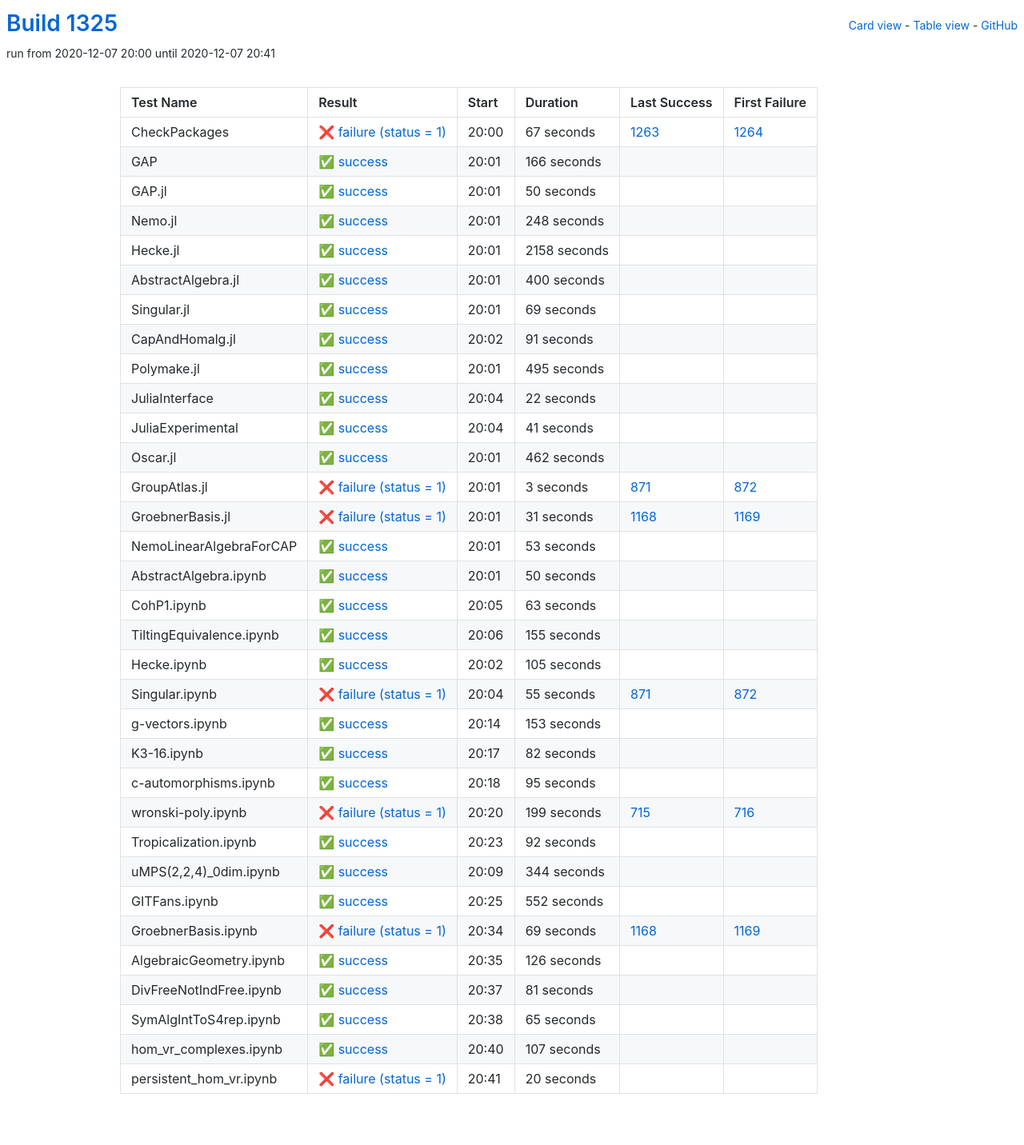
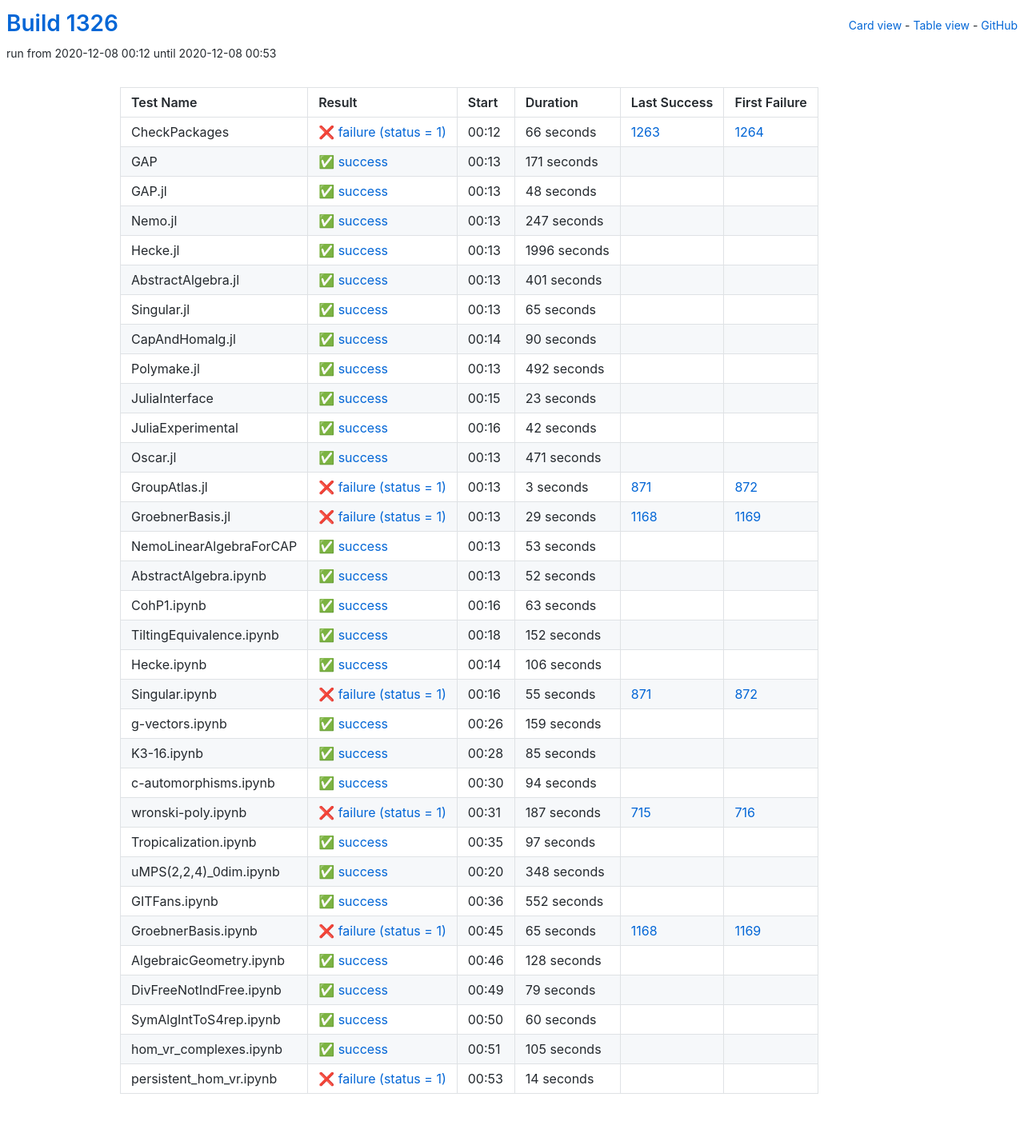
Before and after one commit to oscar-system/oscar-ci-status-stable, a Jekyll site: the page built from table.html, in a window 1280 px wide. Shown: the whole page at 80% size. Built offline with Jekyll 4.4.1, drawn with Linux system fonts in a browser that asks for light colours.

Commit message:
Build #1326

```diff
--- a/_data/ci.yml
+++ b/_data/ci.yml
@@ -1,6 +1,6 @@
 ---
-build: 1325
-build_url: https://oscarci.mathematik.uni-kl.de/job/oscar-stable/1325/
+build: 1326
+build_url: https://oscarci.mathematik.uni-kl.de/job/oscar-stable/1326/
 job: oscar-stable
 organization: oscar-system
 repo: oscar-ci-status-stable
@@ -8,152 +8,152 @@ repourl: https://github.com/oscar-system/oscar-ci-status-stable
 tests:
 - name: CheckPackages
   id: checkpackages
-  log: https://oscarci.mathematik.uni-kl.de/job/oscar-stable/1325/artifact/logs/build-1325/CheckPackages.log
-  start: 2020-12-07 20:00
+  log: https://oscarci.mathematik.uni-kl.de/job/oscar-stable/1326/artifact/logs/build-1326/CheckPackages.log
+  start: 2020-12-08 00:12
   success: false
   exitcode: 1
   status: failure
-  duration: 67
+  duration: 66
   last_success: 1263
   last_success_url: https://oscarci.mathematik.uni-kl.de/job/oscar-stable/1263/
   first_failure: 1264
   first_failure_url: https://oscarci.mathematik.uni-kl.de/job/oscar-stable/1264/
 - name: GAP
   id: gap
-  log: https://oscarci.mathematik.uni-kl.de/job/oscar-stable/1325/artifact/logs/build-1325/GAP.log
-  start: 2020-12-07 20:01
+  log: https://oscarci.mathematik.uni-kl.de/job/oscar-stable/1326/artifact/logs/build-1326/GAP.log
+  start: 2020-12-08 00:13
   success: true
   exitcode: 0
   status: success
-  duration: 166
+  duration: 171
   last_success: false
   last_success_url:
   first_failure: false
   first_failure_url:
 - name: GAP.jl
   id: gap-jl
-  log: https://oscarci.mathematik.uni-kl.de/job/oscar-stable/1325/artifact/logs/build-1325/GAP.jl.log
-  start: 2020-12-07 20:01
+  log: https://oscarci.mathematik.uni-kl.de/job/oscar-stable/1326/artifact/logs/build-1326/GAP.jl.log
+  start: 2020-12-08 00:13
   success: true
   exitcode: 0
   status: success
-  duration: 50
+  duration: 48
   last_success: false
   last_success_url:
   first_failure: false
   first_failure_url:
 - name: Nemo.jl
   id: nemo-jl
-  log: https://oscarci.mathematik.uni-kl.de/job/oscar-stable/1325/artifact/logs/build-1325/Nemo.jl.log
-  start: 2020-12-07 20:01
+  log: https://oscarci.mathematik.uni-kl.de/job/oscar-stable/1326/artifact/logs/build-1326/Nemo.jl.log
+  start: 2020-12-08 00:13
   success: true
   exitcode: 0
   status: success
-  duration: 248
+  duration: 247
   last_success: false
   last_success_url:
   first_failure: false
   first_failure_url:
 - name: Hecke.jl
   id: hecke-jl
-  log: https://oscarci.mathematik.uni-kl.de/job/oscar-stable/1325/artifact/logs/build-1325/Hecke.jl.log
-  start: 2020-12-07 20:01
+  log: https://oscarci.mathematik.uni-kl.de/job/oscar-stable/1326/artifact/logs/build-1326/Hecke.jl.log
+  start: 2020-12-08 00:13
   success: true
   exitcode: 0
   status: success
-  duration: 2158
+  duration: 1996
   last_success: false
   last_success_url:
   first_failure: false
   first_failure_url:
 - name: AbstractAlgebra.jl
   id: abstractalgebra-jl
-  log: https://oscarci.mathematik.uni-kl.de/job/oscar-stable/1325/artifact/logs/build-1325/AbstractAlgebra.jl.log
-  start: 2020-12-07 20:01
+  log: https://oscarci.mathematik.uni-kl.de/job/oscar-stable/1326/artifact/logs/build-1326/AbstractAlgebra.jl.log
+  start: 2020-12-08 00:13
   success: true
   exitcode: 0
   status: success
-  duration: 400
+  duration: 401
   last_success: false
   last_success_url:
   first_failure: false
   first_failure_url:
 - name: Singular.jl
   id: singular-jl
-  log: https://oscarci.mathematik.uni-kl.de/job/oscar-stable/1325/artifact/logs/build-1325/Singular.jl.log
-  start: 2020-12-07 20:01
+  log: https://oscarci.mathematik.uni-kl.de/job/oscar-stable/1326/artifact/logs/build-1326/Singular.jl.log
+  start: 2020-12-08 00:13
   success: true
   exitcode: 0
   status: success
-  duration: 69
+  duration: 65
   last_success: false
   last_success_url:
   first_failure: false
   first_failure_url:
 - name: CapAndHomalg.jl
   id: capandhomalg-jl
-  log: https://oscarci.mathematik.uni-kl.de/job/oscar-stable/1325/artifact/logs/build-1325/CapAndHomalg.jl.log
-  start: 2020-12-07 20:02
+  log: https://oscarci.mathematik.uni-kl.de/job/oscar-stable/1326/artifact/logs/build-1326/CapAndHomalg.jl.log
+  start: 2020-12-08 00:14
   success: true
   exitcode: 0
   status: success
-  duration: 91
+  duration: 90
   last_success: false
   last_success_url:
   first_failure: false
   first_failure_url:
 - name: Polymake.jl
   id: polymake-jl
-  log: https://oscarci.mathematik.uni-kl.de/job/oscar-stable/1325/artifact/logs/build-1325/Polymake.jl.log
-  start: 2020-12-07 20:01
+  log: https://oscarci.mathematik.uni-kl.de/job/oscar-stable/1326/artifact/logs/build-1326/Polymake.jl.log
+  start: 2020-12-08 00:13
   success: true
   exitcode: 0
   status: success
-  duration: 495
+  duration: 492
   last_success: false
   last_success_url:
   first_failure: false
   first_failure_url:
 - name: JuliaInterface
   id: juliainterface
-  log: https://oscarci.mathematik.uni-kl.de/job/oscar-stable/1325/artifact/logs/build-1325/JuliaInterface.log
-  start: 2020-12-07 20:04
+  log: https://oscarci.mathematik.uni-kl.de/job/oscar-stable/1326/artifact/logs/build-1326/JuliaInterface.log
+  start: 2020-12-08 00:15
   success: true
   exitcode: 0
   status: success
-  duration: 22
+  duration: 23
   last_success: false
   last_success_url:
   first_failure: false
   first_failure_url:
 - name: JuliaExperimental
   id: juliaexperimental
-  log: https://oscarci.mathematik.uni-kl.de/job/oscar-stable/1325/artifact/logs/build-1325/JuliaExperimental.log
-  start: 2020-12-07 20:04
+  log: https://oscarci.mathematik.uni-kl.de/job/oscar-stable/1326/artifact/logs/build-1326/JuliaExperimental.log
+  start: 2020-12-08 00:16
   success: true
   exitcode: 0
   status: success
-  duration: 41
+  duration: 42
   last_success: false
   last_success_url:
   first_failure: false
   first_failure_url:
 - name: Oscar.jl
   id: oscar-jl
-  log: https://oscarci.mathematik.uni-kl.de/job/oscar-stable/1325/artifact/logs/build-1325/Oscar.jl.log
-  start: 2020-12-07 20:01
+  log: https://oscarci.mathematik.uni-kl.de/job/oscar-stable/1326/artifact/logs/build-1326/Oscar.jl.log
+  start: 2020-12-08 00:13
   success: true
   exitcode: 0
   status: success
-  duration: 462
+  duration: 471
   last_success: false
   last_success_url:
   first_failure: false
   first_failure_url:
 - name: GroupAtlas.jl
   id: groupatlas-jl
-  log: https://oscarci.mathematik.uni-kl.de/job/oscar-stable/1325/artifact/logs/build-1325/GroupAtlas.jl.log
-  start: 2020-12-07 20:01
+  log: https://oscarci.mathematik.uni-kl.de/job/oscar-stable/1326/artifact/logs/build-1326/GroupAtlas.jl.log
+  start: 2020-12-08 00:13
   success: false
   exitcode: 1
   status: failure
@@ -164,20 +164,20 @@ tests:
   first_failure_url: https://oscarci.mathematik.uni-kl.de/job/oscar-stable/872/
 - name: GroebnerBasis.jl
   id: groebnerbasis-jl
-  log: https://oscarci.mathematik.uni-kl.de/job/oscar-stable/1325/artifact/logs/build-1325/GroebnerBasis.jl.log
-  start: 2020-12-07 20:01
+  log: https://oscarci.mathematik.uni-kl.de/job/oscar-stable/1326/artifact/logs/build-1326/GroebnerBasis.jl.log
+  start: 2020-12-08 00:13
   success: false
   exitcode: 1
   status: failure
-  duration: 31
+  duration: 29
   last_success: 1168
   last_success_url: https://oscarci.mathematik.uni-kl.de/job/oscar-stable/1168/
   first_failure: 1169
   first_failure_url: https://oscarci.mathematik.uni-kl.de/job/oscar-stable/1169/
 - name: NemoLinearAlgebraForCAP
   id: nemolinearalgebraforcap
-  log: https://oscarci.mathematik.uni-kl.de/job/oscar-stable/1325/artifact/logs/build-1325/NemoLinearAlgebraForCAP.log
-  start: 2020-12-07 20:01
+  log: https://oscarci.mathematik.uni-kl.de/job/oscar-stable/1326/artifact/logs/build-1326/NemoLinearAlgebraForCAP.log
+  start: 2020-12-08 00:13
   success: true
   exitcode: 0
   status: success
@@ -188,20 +188,20 @@ tests:
   first_failure_url:
 - name: AbstractAlgebra.ipynb
   id: abstractalgebra-ipynb
-  log: https://oscarci.mathematik.uni-kl.de/job/oscar-stable/1325/artifact/logs/build-1325/AbstractAlgebra.ipynb.log
-  start: 2020-12-07 20:01
+  log: https://oscarci.mathematik.uni-kl.de/job/oscar-stable/1326/artifact/logs/build-1326/AbstractAlgebra.ipynb.log
+  start: 2020-12-08 00:13
   success: true
   exitcode: 0
   status: success
-  duration: 50
+  duration: 52
   last_success: false
   last_success_url:
   first_failure: false
   first_failure_url:
 - name: CohP1.ipynb
   id: cohp1-ipynb
-  log: https://oscarci.mathematik.uni-kl.de/job/oscar-stable/1325/artifact/logs/build-1325/CohP1.ipynb.log
-  start: 2020-12-07 20:05
+  log: https://oscarci.mathematik.uni-kl.de/job/oscar-stable/1326/artifact/logs/build-1326/CohP1.ipynb.log
+  start: 2020-12-08 00:16
   success: true
   exitcode: 0
   status: success
@@ -212,32 +212,32 @@ tests:
   first_failure_url:
 - name: TiltingEquivalence.ipynb
   id: tiltingequivalence-ipynb
-  log: https://oscarci.mathematik.uni-kl.de/job/oscar-stable/1325/artifact/logs/build-1325/TiltingEquivalence.ipynb.log
-  start: 2020-12-07 20:06
+  log: https://oscarci.mathematik.uni-kl.de/job/oscar-stable/1326/artifact/logs/build-1326/TiltingEquivalence.ipynb.log
+  start: 2020-12-08 00:18
   success: true
   exitcode: 0
   status: success
-  duration: 155
+  duration: 152
   last_success: false
   last_success_url:
   first_failure: false
   first_failure_url:
 - name: Hecke.ipynb
   id: hecke-ipynb
-  log: https://oscarci.mathematik.uni-kl.de/job/oscar-stable/1325/artifact/logs/build-1325/Hecke.ipynb.log
-  start: 2020-12-07 20:02
+  log: https://oscarci.mathematik.uni-kl.de/job/oscar-stable/1326/artifact/logs/build-1326/Hecke.ipynb.log
+  start: 2020-12-08 00:14
   success: true
   exitcode: 0
   status: success
-  duration: 105
+  duration: 106
   last_success: false
   last_success_url:
   first_failure: false
   first_failure_url:
 - name: Singular.ipynb
   id: singular-ipynb
-  log: https://oscarci.mathematik.uni-kl.de/job/oscar-stable/1325/artifact/logs/build-1325/Singular.ipynb.log
-  start: 2020-12-07 20:04
+  log: https://oscarci.mathematik.uni-kl.de/job/oscar-stable/1326/artifact/logs/build-1326/Singular.ipynb.log
+  start: 2020-12-08 00:16
   success: false
   exitcode: 1
   status: failure
@@ -248,80 +248,80 @@ tests:
   first_failure_url: https://oscarci.mathematik.uni-kl.de/job/oscar-stable/872/
 - name: g-vectors.ipynb
   id: g-vectors-ipynb
-  log: https://oscarci.mathematik.uni-kl.de/job/oscar-stable/1325/artifact/logs/build-1325/g-vectors.ipynb.log
-  start: 2020-12-07 20:14
+  log: https://oscarci.mathematik.uni-kl.de/job/oscar-stable/1326/artifact/logs/build-1326/g-vectors.ipynb.log
+  start: 2020-12-08 00:26
   success: true
   exitcode: 0
   status: success
-  duration: 153
+  duration: 159
   last_success: false
   last_success_url:
   first_failure: false
   first_failure_url:
 - name: K3-16.ipynb
   id: k3-16-ipynb
-  log: https://oscarci.mathematik.uni-kl.de/job/oscar-stable/1325/artifact/logs/build-1325/K3-16.ipynb.log
-  start: 2020-12-07 20:17
+  log: https://oscarci.mathematik.uni-kl.de/job/oscar-stable/1326/artifact/logs/build-1326/K3-16.ipynb.log
+  start: 2020-12-08 00:28
   success: true
   exitcode: 0
   status: success
-  duration: 82
+  duration: 85
   last_success: false
   last_success_url:
   first_failure: false
   first_failure_url:
 - name: c-automorphisms.ipynb
   id: c-automorphisms-ipynb
-  log: https://oscarci.mathematik.uni-kl.de/job/oscar-stable/1325/artifact/logs/build-1325/c-automorphisms.ipynb.log
-  start: 2020-12-07 20:18
+  log: https://oscarci.mathematik.uni-kl.de/job/oscar-stable/1326/artifact/logs/build-1326/c-automorphisms.ipynb.log
+  start: 2020-12-08 00:30
   success: true
   exitcode: 0
   status: success
-  duration: 95
+  duration: 94
   last_success: false
   last_success_url:
   first_failure: false
   first_failure_url:
 - name: wronski-poly.ipynb
   id: wronski-poly-ipynb
-  log: https://oscarci.mathematik.uni-kl.de/job/oscar-stable/1325/artifact/logs/build-1325/wronski-poly.ipynb.log
-  start: 2020-12-07 20:20
+  log: https://oscarci.mathematik.uni-kl.de/job/oscar-stable/1326/artifact/logs/build-1326/wronski-poly.ipynb.log
+  start: 2020-12-08 00:31
   success: false
   exitcode: 1
   status: failure
-  duration: 199
+  duration: 187
   last_success: 715
   last_success_url: https://oscarci.mathematik.uni-kl.de/job/oscar-stable/715/
   first_failure: 716
   first_failure_url: https://oscarci.mathematik.uni-kl.de/job/oscar-stable/716/
 - name: Tropicalization.ipynb
   id: tropicalization-ipynb
-  log: https://oscarci.mathematik.uni-kl.de/job/oscar-stable/1325/artifact/logs/build-1325/Tropicalization.ipynb.log
-  start: 2020-12-07 20:23
+  log: https://oscarci.mathematik.uni-kl.de/job/oscar-stable/1326/artifact/logs/build-1326/Tropicalization.ipynb.log
+  start: 2020-12-08 00:35
   success: true
   exitcode: 0
   status: success
-  duration: 92
+  duration: 97
   last_success: false
   last_success_url:
   first_failure: false
   first_failure_url:
 - name: uMPS(2,2,4)_0dim.ipynb
   id: umps-2-2-4-0dim-ipynb
-  log: https://oscarci.mathematik.uni-kl.de/job/oscar-stable/1325/artifact/logs/build-1325/uMPS-2-2-4-_0dim.ipynb.log
-  start: 2020-12-07 20:09
+  log: https://oscarci.mathematik.uni-kl.de/job/oscar-stable/1326/artifact/logs/build-1326/uMPS-2-2-4-_0dim.ipynb.log
+  start: 2020-12-08 00:20
   success: true
   exitcode: 0
   status: success
-  duration: 344
+  duration: 348
   last_success: false
   last_success_url:
   first_failure: false
   first_failure_url:
 - name: GITFans.ipynb
   id: gitfans-ipynb
-  log: https://oscarci.mathematik.uni-kl.de/job/oscar-stable/1325/artifact/logs/build-1325/GITFans.ipynb.log
-  start: 2020-12-07 20:25
+  log: https://oscarci.mathematik.uni-kl.de/job/oscar-stable/1326/artifact/logs/build-1326/GITFans.ipynb.log
+  start: 2020-12-08 00:36
   success: true
   exitcode: 0
   status: success
@@ -332,72 +332,72 @@ tests:
   first_failure_url:
 - name: GroebnerBasis.ipynb
   id: groebnerbasis-ipynb
-  log: https://oscarci.mathematik.uni-kl.de/job/oscar-stable/1325/artifact/logs/build-1325/GroebnerBasis.ipynb.log
-  start: 2020-12-07 20:34
+  log: https://oscarci.mathematik.uni-kl.de/job/oscar-stable/1326/artifact/logs/build-1326/GroebnerBasis.ipynb.log
+  start: 2020-12-08 00:45
   success: false
   exitcode: 1
   status: failure
-  duration: 69
+  duration: 65
   last_success: 1168
   last_success_url: https://oscarci.mathematik.uni-kl.de/job/oscar-stable/1168/
   first_failure: 1169
   first_failure_url: https://oscarci.mathematik.uni-kl.de/job/oscar-stable/1169/
 - name: AlgebraicGeometry.ipynb
   id: algebraicgeometry-ipynb
-  log: https://oscarci.mathematik.uni-kl.de/job/oscar-stable/1325/artifact/logs/build-1325/AlgebraicGeometry.ipynb.log
-  start: 2020-12-07 20:35
+  log: https://oscarci.mathematik.uni-kl.de/job/oscar-stable/1326/artifact/logs/build-1326/AlgebraicGeometry.ipynb.log
+  start: 2020-12-08 00:46
   success: true
   exitcode: 0
   status: success
-  duration: 126
+  duration: 128
   last_success: false
   last_success_url:
   first_failure: false
   first_failure_url:
 - name: DivFreeNotIndFree.ipynb
   id: divfreenotindfree-ipynb
-  log: https://oscarci.mathematik.uni-kl.de/job/oscar-stable/1325/artifact/logs/build-1325/DivFreeNotIndFree.ipynb.log
-  start: 2020-12-07 20:37
+  log: https://oscarci.mathematik.uni-kl.de/job/oscar-stable/1326/artifact/logs/build-1326/DivFreeNotIndFree.ipynb.log
+  start: 2020-12-08 00:49
   success: true
   exitcode: 0
   status: success
-  duration: 81
+  duration: 79
   last_success: false
   last_success_url:
   first_failure: false
   first_failure_url:
 - name: SymAlgIntToS4rep.ipynb
   id: symalginttos4rep-ipynb
-  log: https://oscarci.mathematik.uni-kl.de/job/oscar-stable/1325/artifact/logs/build-1325/SymAlgIntToS4rep.ipynb.log
-  start: 2020-12-07 20:38
+  log: https://oscarci.mathematik.uni-kl.de/job/oscar-stable/1326/artifact/logs/build-1326/SymAlgIntToS4rep.ipynb.log
+  start: 2020-12-08 00:50
   success: true
   exitcode: 0
   status: success
-  duration: 65
+  duration: 60
   last_success: false
   last_success_url:
   first_failure: false
   first_failure_url:
 - name: hom_vr_complexes.ipynb
   id: hom-vr-complexes-ipynb
-  log: https://oscarci.mathematik.uni-kl.de/job/oscar-stable/1325/artifact/logs/build-1325/hom_vr_complexes.ipynb.log
-  start: 2020-12-07 20:40
+  log: https://oscarci.mathematik.uni-kl.de/job/oscar-stable/1326/artifact/logs/build-1326/hom_vr_complexes.ipynb.log
+  start: 2020-12-08 00:51
   success: true
   exitcode: 0
   status: success
-  duration: 107
+  duration: 105
   last_success: false
   last_success_url:
   first_failure: false
   first_failure_url:
 - name: persistent_hom_vr.ipynb
   id: persistent-hom-vr-ipynb
-  log: https://oscarci.mathematik.uni-kl.de/job/oscar-stable/1325/artifact/logs/build-1325/persistent_hom_vr.ipynb.log
-  start: 2020-12-07 20:41
+  log: https://oscarci.mathematik.uni-kl.de/job/oscar-stable/1326/artifact/logs/build-1326/persistent_hom_vr.ipynb.log
+  start: 2020-12-08 00:53
   success: false
   exitcode: 1
   status: failure
-  duration: 20
+  duration: 14
   last_success: false
   last_success_url:
   first_failure: false
```
Also changed, not shown: README.md.
